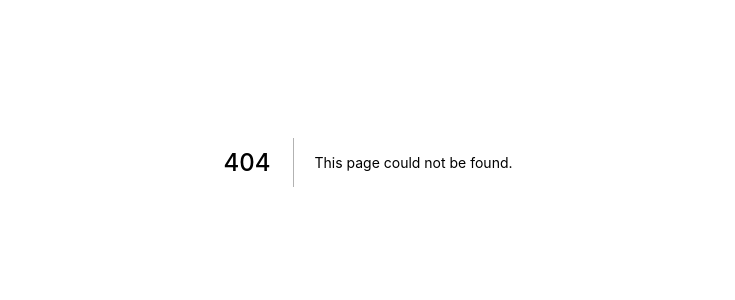
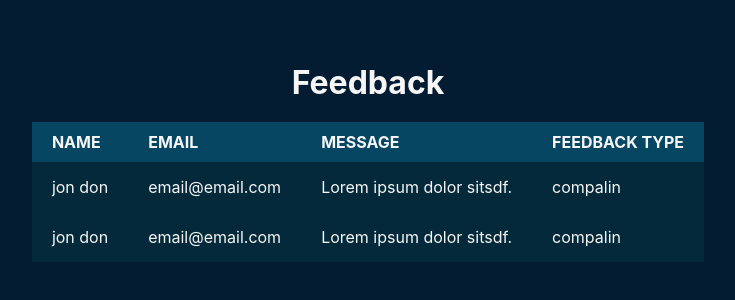
Before and after one commit to Muntasir2001/feedback-app, a Next.js app: page /feedback in a window 1280 px wide. Before the commit this address had no page. Shown: the part 238-538 px from the top of the page, without its empty margins (272-1007 px from the left). Built offline with nearby package versions, Linux system fonts and the light colour scheme.

Commit message:
made half part of the table

```diff
--- a/pages/_app.js
+++ b/pages/_app.js
@@ -1,3 +1,5 @@
+import Head from 'next/head';
+
 import { createGlobalStyle } from 'styled-components';
 import '../styles/globals.css';
 
@@ -17,6 +19,9 @@ const GlobalStyle = createGlobalStyle`
 function MyApp({ Component, pageProps }) {
 	return (
 		<>
+			<Head>
+				<link rel='icon' href='/feedback.svg' />
+			</Head>
 			<GlobalStyle />
 			<Component {...pageProps} />
 		</>
--- /dev/null
+++ b/pages/feedback.js
@@ -0,0 +1,85 @@
+import Head from 'next/head';
+
+import styled from 'styled-components';
+
+const Parent = styled.div`
+	height: 100vh;
+	display: flex;
+	flex-direction: column;
+	justify-content: center;
+	align-items: center;
+
+	h1 {
+		color: var(--white-color);
+		text-align: left;
+	}
+
+	table {
+		margin-top: 20px;
+		max-width: 70rem;
+		border-spacing: 0;
+
+		thead {
+			color: var(--white-color);
+			background-color: var(--tertiary-color);
+			text-align: left;
+
+			th {
+				padding: 10px 20px;
+				text-transform: uppercase;
+			}
+		}
+
+		tbody {
+			color: var(--white-color);
+			background-color: var(--secondary-color);
+
+			tr {
+				border-bottom: 5px solid var(--white-color);
+
+				td {
+					padding: 15px 20px;
+				}
+			}
+		}
+	}
+`;
+
+const FeedbackPage = () => {
+	return (
+		<>
+			<Head>
+				<title>Feedbacks</title>
+			</Head>
+			<Parent>
+				<h1>Feedback</h1>
+				<table>
+					<thead>
+						<tr>
+							<th scope='col'>Name</th>
+							<th scope='col'>Email</th>
+							<th scope='col'>Message</th>
+							<th scope='col'>Feedback Type</th>
+						</tr>
+					</thead>
+					<tbody>
+						<tr>
+							<td>jon don</td>
+							<td>email@email.com</td>
+							<td>Lorem ipsum dolor sitsdf.</td>
+							<td>compalin</td>
+						</tr>
+						<tr>
+							<td>jon don</td>
+							<td>email@email.com</td>
+							<td>Lorem ipsum dolor sitsdf.</td>
+							<td>compalin</td>
+						</tr>
+					</tbody>
+				</table>
+			</Parent>
+		</>
+	);
+};
+
+export default FeedbackPage;
--- a/pages/index.js
+++ b/pages/index.js
@@ -8,8 +8,7 @@ export default function Home() {
 	return (
 		<>
 			<Head>
-				<title>Feedback App</title>
-				<link rel='icon' href='/feedback.svg' />
+				<title>Feedback | Home</title>
 			</Head>
 			<FeedbackFormSection />
 		</>
```
Also changed, not shown: components/FeedbackStatusCard.js (added, +13 -0 lines).
